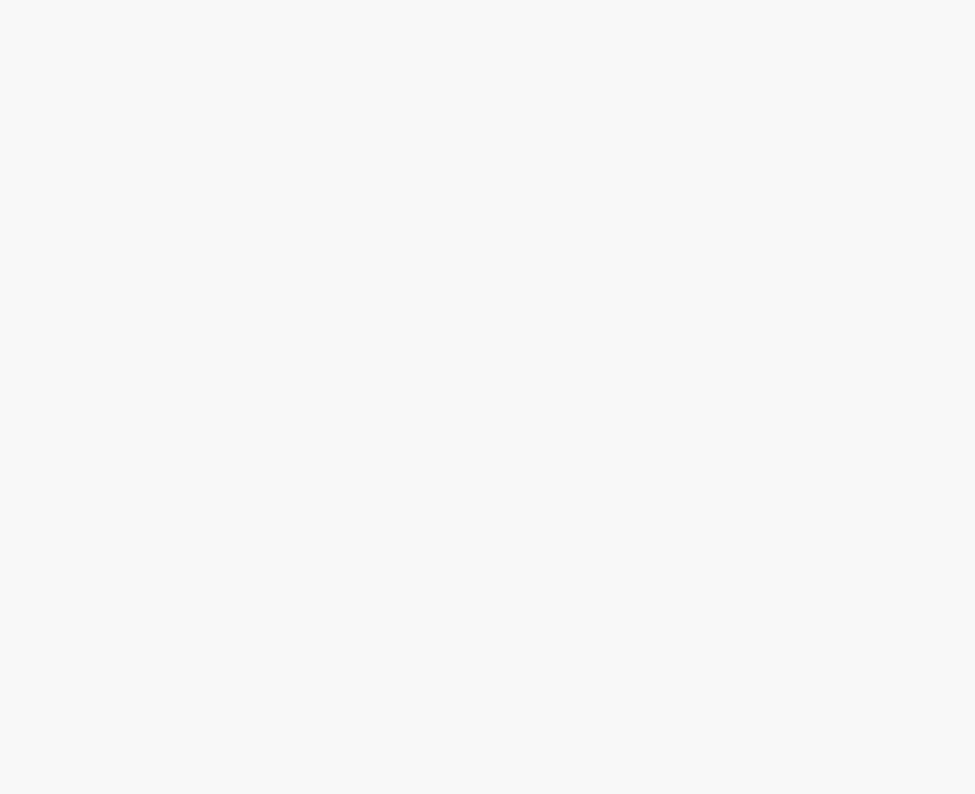
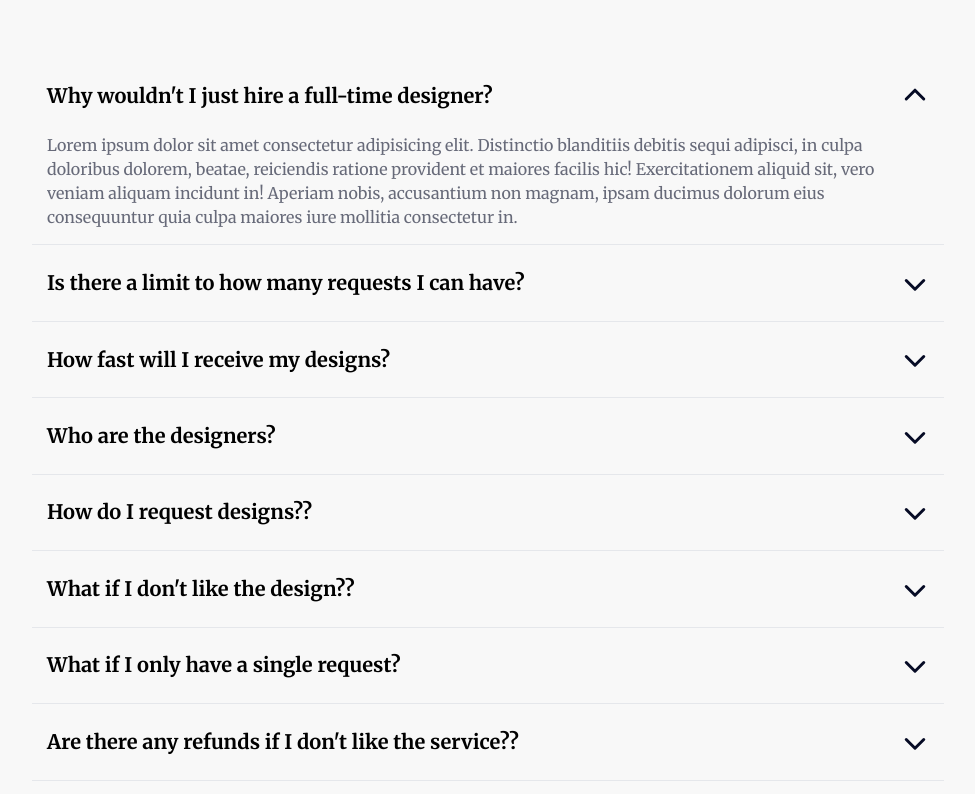
Before and after one commit to IntDipto/treatise-react, a React (Create React App) app: page /membership in a window 1280 px wide. Shown: the part 1326-2120 px from the top of the page, without its empty margins (152-1127 px from the left). Before the commit the page ends 1349 px from the top, so only its background shows below. Built offline with nearby package versions, Linux system fonts and the light colour scheme; a web font is replaced by a local one.

Commit message:
complete till sprint 10

```diff
--- /dev/null
+++ b/public/data/membership/FAQ.json
@@ -0,0 +1,42 @@
+[
+    {
+        "questions" : "Why wouldn't I just hire a full-time designer?",
+        "answer" : "Lorem ipsum dolor sit amet consectetur adipisicing elit. Distinctio blanditiis debitis sequi adipisci, in culpa doloribus dolorem, beatae, reiciendis ratione provident et maiores facilis hic! Exercitationem aliquid sit, vero veniam aliquam incidunt in! Aperiam nobis, accusantium non magnam, ipsam ducimus dolorum eius consequuntur quia culpa maiores iure mollitia consectetur in.",
+        "open" : true
+    },
+    {
+        "questions" : "Is there a limit to how many requests I can have?",
+        "answer" : "Lorem ipsum dolor sit amet consectetur adipisicing elit. Labore quas assumenda a iste nesciunt magni nulla enim repellendus odit amet sit quos deserunt perspiciatis consectetur excepturi suscipit, omnis dolores consequuntur hic tempore unde, minima officia accusamus numquam? Iure, veniam rerum! Unde, ipsa. Eaque reprehenderit a mollitia, iusto optio expedita voluptates sit quae qui magnam dolorem neque recusandae facilis est. Minima mollitia fugiat cupiditate assumenda repudiandae eos odit dicta nulla delectus sunt, debitis tempora reprehenderit laborum iusto consectetur cum possimus officia? " ,
+        "open" : false
+    },
+    {
+        "questions" : "How fast will I receive my designs?",
+        "answer" : "Lorem ipsum dolor sit amet, consectetur adipiscing elit. In consectetur orci eu congue malesuada. Aliquam erat leo, euismod non tellus ac, placerat tincidunt purus. Interdum et malesuada fames ac ante ipsum primis in faucibus. Duis nibh metus, elementum congue tincidunt vel, elementum quis lectus. Cras placerat, urna ac lobortis tincidunt, massa magna bibendum ipsum, a faucibus neque nibh eu neque. Nam molestie fermentum orci, eu fermentum lacus vestibulum et. " ,
+        "open" : false
+    },
+    {
+        "questions" : "Who are the designers?",
+        "answer" : "Lorem ipsum dolor sit amet, consectetur adipiscing elit. In consectetur orci eu congue malesuada. Aliquam erat leo, euismod non tellus ac, placerat tincidunt purus. Interdum et malesuada fames ac ante ipsum primis in faucibus. Duis nibh metus, elementum congue tincidunt vel, elementum quis lectus. Cras placerat, urna ac lobortis tincidunt, massa magna bibendum ipsum, a faucibus neque nibh eu neque. Nam molestie fermentum orci, eu fermentum lacus vestibulum et. " ,
+        "open" : false
+    },
+    {
+        "questions" : "How do I request designs??",
+        "answer" : "Lorem ipsum dolor sit amet, consectetur adipiscing elit. In consectetur orci eu congue malesuada. Aliquam erat leo, euismod non tellus ac, placerat tincidunt purus. Interdum et malesuada fames ac ante ipsum primis in faucibus. Duis nibh metus, elementum congue tincidunt vel, elementum quis lectus. Cras placerat, urna ac lobortis tincidunt, massa magna bibendum ipsum, a faucibus neque nibh eu neque. Nam molestie fermentum orci, eu fermentum lacus vestibulum et." ,
+        "open" : false
+    },
+    {
+        "questions" : "What if I don't like the design??",
+        "answer" : "Lorem ipsum dolor sit amet, consectetur adipiscing elit. In consectetur orci eu congue malesuada. Aliquam erat leo, euismod non tellus ac, placerat tincidunt purus. Interdum et malesuada fames ac ante ipsum primis in faucibus. Duis nibh metus, elementum congue tincidunt vel, elementum quis lectus. Cras placerat, urna ac lobortis tincidunt, massa magna bibendum ipsum, a faucibus neque nibh eu neque. Nam molestie fermentum orci, eu fermentum lacus vestibulum et. " ,
+        "open" : false
+    },
+    {
+        "questions" : "What if I only have a single request?",
+        "answer" : "Lorem ipsum dolor sit amet, consectetur adipiscing elit. In consectetur orci eu congue malesuada. Aliquam erat leo, euismod non tellus ac, placerat tincidunt purus. Interdum et malesuada fames ac ante ipsum primis in faucibus. Duis nibh metus, elementum congue tincidunt vel, elementum quis lectus. Cras placerat, urna ac lobortis tincidunt, massa magna bibendum ipsum, a faucibus neque nibh eu neque. Nam molestie fermentum orci, eu fermentum lacus vestibulum et. " ,
+        "open" : false
+    },
+    {
+        "questions" : "Are there any refunds if I don't like the service??",
+        "answer" : "Lorem ipsum dolor sit amet, consectetur adipiscing elit. In consectetur orci eu congue malesuada. Aliquam erat leo, euismod non tellus ac, placerat tincidunt purus. Interdum et malesuada fames ac ante ipsum primis in faucibus. Duis nibh metus, elementum congue tincidunt vel, elementum quis lectus. Cras placerat, urna ac lobortis tincidunt, massa magna bibendum ipsum, a faucibus neque nibh eu neque. Nam molestie fermentum orci, eu fermentum lacus vestibulum et. " ,
+        "open" : false
+    }
+]
--- a/src/App.css
+++ b/src/App.css
@@ -121,11 +121,11 @@ membership page
 }
 
 .title {
-    @apply py-4 cursor-pointer transition-all duration-300 ease-in flex justify-between items-start sm:items-center text-base sm:text-lg md:text-[20px] font-bold;
+    @apply py-2 cursor-pointer transition-all duration-300 ease-in flex justify-between items-start sm:items-center text-base sm:text-lg md:text-[20px] font-bold;
 }
 
 .desc {
-    @apply pt-2 sm:pt-4 pb-6 text-sm md:text-base text-text-60 hidden pr-9;
+    @apply text-sm md:text-base text-text-60 pr-9;
 }
 
 .title span svg {
@@ -177,3 +177,43 @@ terms of services page
     -ms-overflow-style: none;
     scrollbar-width: none;
 }
+
+
+header h1 {
+    color: #eee;
+    font-size: 28px;
+    font-weight: 700;
+    text-transform: uppercase;
+  }
+
+  .faqs .faq {
+    @apply border-b;
+    padding: 15px;
+    background: transparent;
+  }
+
+  .faqs .faq .faq-question {
+    position: relative;
+    transition: all 0.4s ease;
+  }
+
+
+  .faqs .faq .faq-answer {
+    opacity: 0;
+    max-height: 0;
+    overflow: hidden;
+    transition: all 0.3s ease;
+  }
+
+  .faqs .faq.open .faq-question {
+    margin-bottom: 15px;
+  }
+
+  .faqs .faq.open .faq-question span {
+    transform: rotate(180deg);
+  }
+
+  .faqs .faq.open .faq-answer {
+    max-height: 1000px;
+    opacity: 1;
+  }
--- /dev/null
+++ b/src/components/memberShip/FAQ.js
@@ -0,0 +1,45 @@
+import axios from 'axios'
+import React, { useEffect, useState } from 'react'
+
+function FAQ() {
+    const [faqs, setFaqs] = useState([])
+    useEffect(()=>{
+        axios.get('../data/membership/FAQ.json').then((response) =>{
+            setFaqs(response.data)
+        })
+    },[])
+
+    console.log(faqs);
+    const toggleFAQ = index => {
+        setFaqs(
+          faqs.map((faq, i) => {
+            if (i === index) {
+              faq.open = !faq.open;
+            } else {
+              faq.open = false;
+            }
+            return faq;
+          })
+        );
+      };
+  return (
+    <div className='faqs'>
+        {faqs.map((faq, index) => (
+          <div key={index} className={"faq " + (faq.open ? "open" : "")} onClick={() => toggleFAQ(index)}>
+            <div className="faq-question title cursor-pointer">
+                <p>{faq.questions}</p>
+                <span>
+                    <svg class="a-rolation" width="28" height="28" viewBox="0 0 28 28" fill="none" xmlns="http://www.w3.org/2000/svg">
+                        <path d="M22.75 10.5L14 19.25L5.25 10.5" stroke="#060B25" stroke-width="3" stroke-linecap="round" stroke-linejoin="round"/>
+                    </svg>
+                </span>
+            </div>
+            <div className="faq-answer desc">{faq.answer}</div>
+          </div>
+        ))}
+
+    </div>
+  )
+}
+
+export default FAQ
--- a/src/components/memberShip/Table.js
+++ b/src/components/memberShip/Table.js
@@ -48,7 +48,7 @@ function Table() {
                     </div>
                 </th>
 
-                <th className="text-left p-6">
+                <th className="text-left p-6 bg-[#283683]/10 rounded-t-[10px]">
                     <h4 className="text-text text-base sm:text-xl leading-[150%]">Professional</h4>
                     <p className="text-text-60 text-base leading-[24px] mt-1 whitespace-nowrap">Most Favourite</p>
 
@@ -72,8 +72,8 @@ function Table() {
 
             <tbody>
             {
-            memberTableData.map(data =>
-                <tr key={data.id} className="border-t border-text-10">
+            memberTableData.map((data,i) =>
+                <tr key={i} className="border-t border-text-10">
                 <td className="td-sytle">{data.name}</td>
                 <td>
                     <div className="flex justify-center">
@@ -105,7 +105,7 @@ function Table() {
                     }
                     </div>
                 </td>
-                <td>
+                <td className=''>
                     <div className="flex justify-center">
                     {
                         data.starter === 'no' ?
@@ -120,7 +120,7 @@ function Table() {
                     }
                     </div>
                 </td>
-                <td>
+                <td className='bg-[#283683]/10'>
                     <div className="flex justify-center">
                     {
                         data.professional === 'no' ?
--- a/src/pages/Membership.js
+++ b/src/pages/Membership.js
@@ -1,5 +1,6 @@
 import React from 'react'
 import Card from '../components/memberShip/Card'
+import FAQ from '../components/memberShip/FAQ'
 import Table from '../components/memberShip/Table'
 
 function Membership() {
@@ -16,13 +17,22 @@ function Membership() {
             </div>
         </div>
 
-        <div class="mx-4 block 2xl:hidden">
-            <h2 class="sm:base sm:text-[24px] md:text-[32px] font-bold leading-[150%] text-primary text-center md:text-left">Membership</h2>
-            <p class="mt-2 sm:mt-4 text-primary-60 text-base leading-[150%] text-center md:text-left">Pick a plan based on your needs</p>
+        <div className="mx-4 block 2xl:hidden">
+            <h2 className="sm:base sm:text-[24px] md:text-[32px] font-bold leading-[150%] text-primary text-center md:text-left">Membership</h2>
+            <p className="mt-2 sm:mt-4 text-primary-60 text-base leading-[150%] text-center md:text-left">Pick a plan based on your needs</p>
             <div className="">
               <Card></Card>
             </div>
+        </div>
 
+        <div className="membership-plan mx-4 sm:mx-6 mt-14 sm:mt-20">
+            <h2 className="sm:base sm:text-[24px] md:text-[32px] font-bold leading-[150%] text-primary text-center md:text-left">Frequently asked questions</h2>
+            <p className="mt-2 sm:mt-4 text-primary-60 text-sm sm:text-base leading-[24px] text-center md:text-left">Some random queries about treaties</p>
+            <div className="flex justify-center">
+              <div className="mt-8 sm:mt-20 w-[912px]">
+                <FAQ></FAQ>
+              </div>
+            </div>
         </div>
     </div>
   )
```
Also changed, not shown: src/components/memberShip/Card.js (+19 -19 lines).
